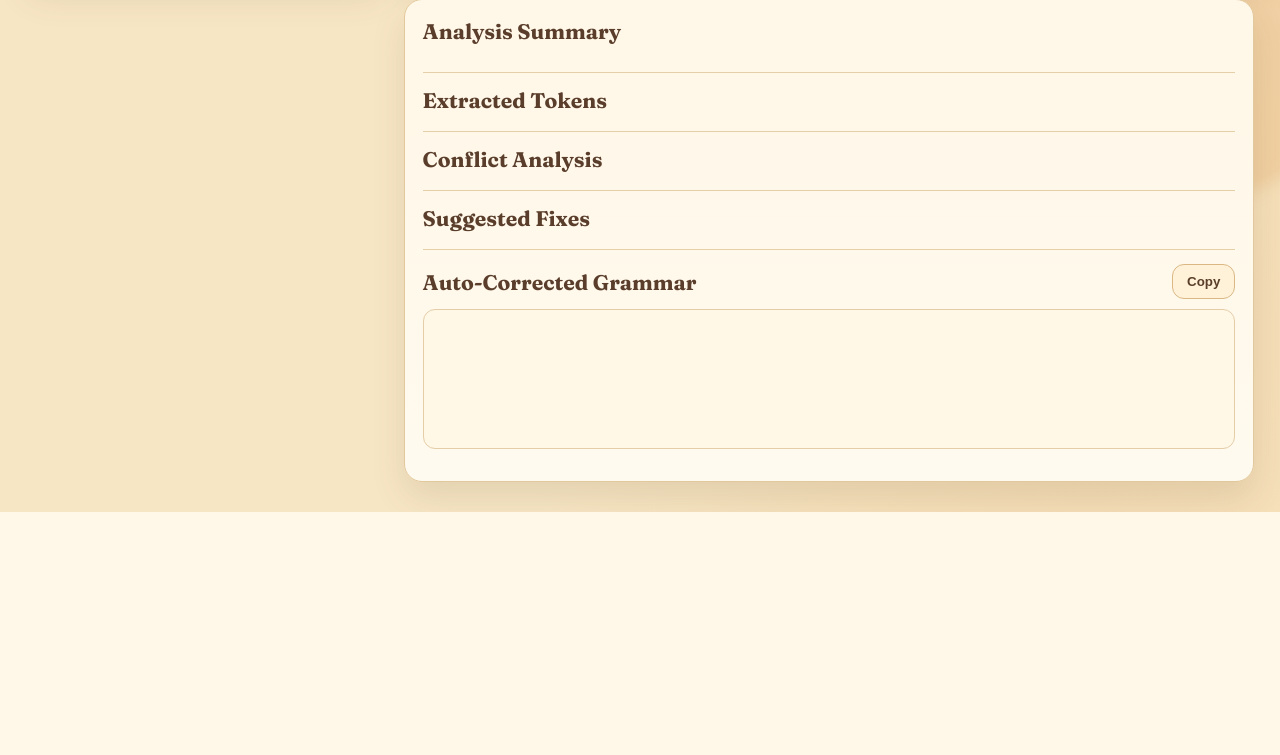
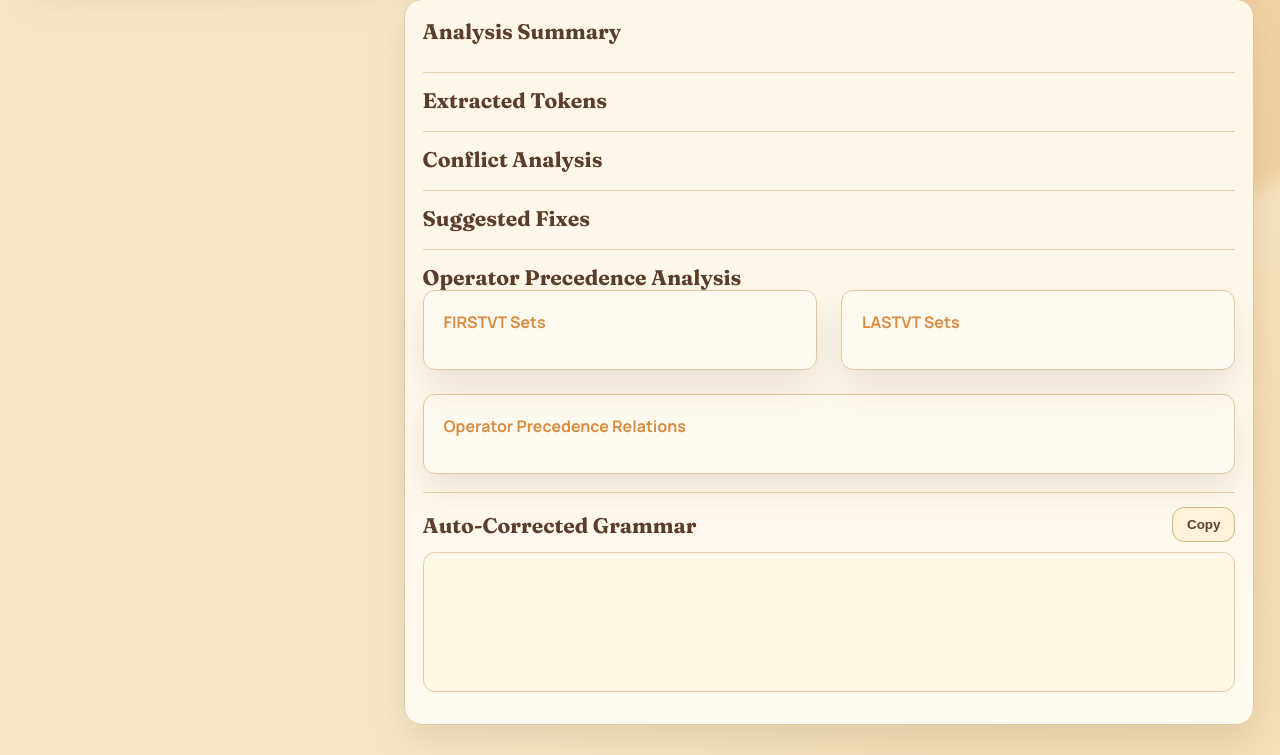
Before and after one commit to TejaSree023/Operator-precedence, a Flask app: page / in a window 1280 px wide. Shown: the part 693-1448 px from the top of the page. Before the commit the page ends 1205 px from the top, so only its background shows below. Run offline with Flask 3, Linux system fonts and the light colour scheme.

Commit message:
Add operator precedence analysis: FIRSTVT, LASTVT, and precedence relations table

```diff
--- a/static/app.js
+++ b/static/app.js
@@ -469,6 +469,75 @@
     wireCopyFixButtons();
 }
 
+function renderOperatorPrecedenceAnalysis(analysis) {
+    if (!analysis) return;
+
+    // Render FIRSTVT
+    const firstvtEl = document.getElementById("firstvt");
+    if (firstvtEl && analysis.firstvt) {
+        firstvtEl.innerHTML = Object.entries(analysis.firstvt)
+            .filter(([_, terminals]) => terminals.length > 0)
+            .map(([nt, terminals]) => `
+                <div class="vt-item">
+                    <strong>${escapeHtml(nt)}:</strong> ${terminals.map(t => `<span class="vt-terminal">${escapeHtml(t)}</span>`).join(" ")}
+                </div>
+            `)
+            .join("") || `<p class="muted">No FIRSTVT terminals found.</p>`;
+    }
+
+    // Render LASTVT
+    const lastvtEl = document.getElementById("lastvt");
+    if (lastvtEl && analysis.lastvt) {
+        lastvtEl.innerHTML = Object.entries(analysis.lastvt)
+            .filter(([_, terminals]) => terminals.length > 0)
+            .map(([nt, terminals]) => `
+                <div class="vt-item">
+                    <strong>${escapeHtml(nt)}:</strong> ${terminals.map(t => `<span class="vt-terminal">${escapeHtml(t)}</span>`).join(" ")}
+                </div>
+            `)
+            .join("") || `<p class="muted">No LASTVT terminals found.</p>`;
+    }
+
+    // Render Precedence Relations
+    const relationsEl = document.getElementById("precedenceRelations");
+    if (relationsEl && analysis.precedenceRelations) {
+        if (analysis.precedenceRelations.length === 0) {
+            relationsEl.innerHTML = `<p class="muted">No operator relations found.</p>`;
+            return;
+        }
+
+        const relationSymbols = {
+            "<": "&#60;",
+            ">": "&#62;",
+            "=": "=",
+            "?": "?"
+        };
+
+        relationsEl.innerHTML = `
+            <table class="relations-table">
+                <thead>
+                    <tr>
+                        <th>Op1</th>
+                        <th>Relation</th>
+                        <th>Op2</th>
+                        <th>Production</th>
+                    </tr>
+                </thead>
+                <tbody>
+                    ${analysis.precedenceRelations.map(rel => `
+                        <tr class="relation-row relation-${rel.relation}">
+                            <td class="op-cell"><code>${escapeHtml(rel.op1)}</code></td>
+                            <td class="relation-cell">${relationSymbols[rel.relation] || rel.relation}</td>
+                            <td class="op-cell"><code>${escapeHtml(rel.op2)}</code></td>
+                            <td class="prod-cell"><code>${escapeHtml(rel.production)}</code></td>
+                        </tr>
+                    `).join("")}
+                </tbody>
+            </table>
+        `;
+    }
+}
+
 function replaceWithRect(nodeGroup, fill, stroke, paddingX, paddingY, radius = 12) {
     const text = nodeGroup.querySelector("text");
     if (!text) {
@@ -903,6 +972,7 @@
         renderExtracted(data.extracted);
         renderConflicts(data.conflicts);
         renderSuggestions(data.suggestions);
+        renderOperatorPrecedenceAnalysis(data.operatorPrecedenceAnalysis);
         autocorrectEl.textContent = data.autoCorrection.correctedGrammar || data.autoCorrection.message;
         latestAnalysis = data;
         renderParseTrees(data.parseTrees);
--- a/static/styles.css
+++ b/static/styles.css
@@ -701,6 +701,125 @@
     }
 }
 
+/* Operator Precedence Analysis Styles */
+.analysis-grid {
+    display: grid;
+    grid-template-columns: 1fr 1fr;
+    gap: 1.5rem;
+    margin-bottom: 1.5rem;
+}
+
+.analysis-card {
+    padding: 1.25rem;
+    background: var(--panel-strong);
+    border: 1px solid var(--line);
+    border-radius: 12px;
+    box-shadow: var(--shadow-soft);
+}
+
+.analysis-card.full-width {
+    grid-column: 1 / -1;
+}
+
+.analysis-card h3 {
+    margin: 0 0 1rem 0;
+    font-size: 1rem;
+    font-weight: 600;
+    color: var(--accent);
+}
+
+.vt-sets {
+    display: flex;
+    flex-direction: column;
+    gap: 0.75rem;
+}
+
+.vt-item {
+    font-size: 0.9rem;
+    padding: 0.6rem 0.8rem;
+    background: var(--panel);
+    border-left: 3px solid var(--accent);
+    border-radius: 4px;
+}
+
+.vt-item strong {
+    color: var(--accent);
+    font-weight: 600;
+    margin-right: 0.5rem;
+}
+
+.vt-terminal {
+    display: inline-block;
+    padding: 0.2rem 0.6rem;
+    background: var(--primary-soft);
+    border-radius: 4px;
+    font-family: "JetBrains Mono", monospace;
+    font-size: 0.85rem;
+    margin-right: 0.4rem;
+    margin-bottom: 0.2rem;
+}
+
+.relations-table {
+    width: 100%;
+    border-collapse: collapse;
+    font-size: 0.9rem;
+}
+
+.relations-table thead {
+    background: var(--primary-soft);
+    border-bottom: 2px solid var(--accent);
+}
+
+.relations-table th {
+    padding: 0.75rem;
+    text-align: left;
+    font-weight: 600;
+    color: var(--text);
+}
+
+.relations-table td {
+    padding: 0.65rem 0.75rem;
+    border-bottom: 1px solid var(--line);
+}
+
+.relation-row:hover {
+    background: rgba(230, 185, 128, 0.3);
+}
+
+.relation-row.relation-\< {
+    border-left: 3px solid #4d9163;
+}
+
+.relation-row.relation-\> {
+    border-left: 3px solid #d98c3f;
+}
+
+.relation-row.relation-\= {
+    border-left: 3px solid #8a6750;
+}
+
+.op-cell {
+    font-family: "JetBrains Mono", monospace;
+    font-weight: 600;
+    color: var(--accent);
+    max-width: 60px;
+}
+
+.relation-cell {
+    text-align: center;
+    font-weight: 600;
+    color: var(--accent);
+    min-width: 60px;
+}
+
+.prod-cell {
+    font-family: "JetBrains Mono", monospace;
+    font-size: 0.85rem;
+    color: var(--muted);
+    max-width: 350px;
+    word-break: break-word;
+}
+
 @media (max-width: 1180px) {
     .dashboard {
         grid-template-columns: 1fr;
@@ -742,4 +861,12 @@
         flex-direction: column;
         align-items: flex-start;
     }
+
+    .analysis-grid {
+        grid-template-columns: 1fr;
+    }
+
+    .prod-cell {
+        max-width: 100%;
+    }
 }
--- a/templates/index.html
+++ b/templates/index.html
@@ -101,6 +101,24 @@
             </div>
 
             <div class="result-block">
+                <h2>Operator Precedence Analysis</h2>
+                <div class="analysis-grid">
+                    <div class="analysis-card">
+                        <h3>FIRSTVT Sets</h3>
+                        <div id="firstvt" class="vt-sets"></div>
+                    </div>
+                    <div class="analysis-card">
+                        <h3>LASTVT Sets</h3>
+                        <div id="lastvt" class="vt-sets"></div>
+                    </div>
+                </div>
+                <div class="analysis-card full-width" style="margin-top: 1rem;">
+                    <h3>Operator Precedence Relations</h3>
+                    <div id="precedenceRelations" class="relations-table"></div>
+                </div>
+            </div>
+
+            <div class="result-block">
                 <div class="block-header-inline">
                     <h2>Auto-Corrected Grammar</h2>
                     <button id="copyAutocorrect" class="btn ghost" type="button">Copy</button>
```
Also changed, not shown: analyzer.py (+158 -0 lines).
